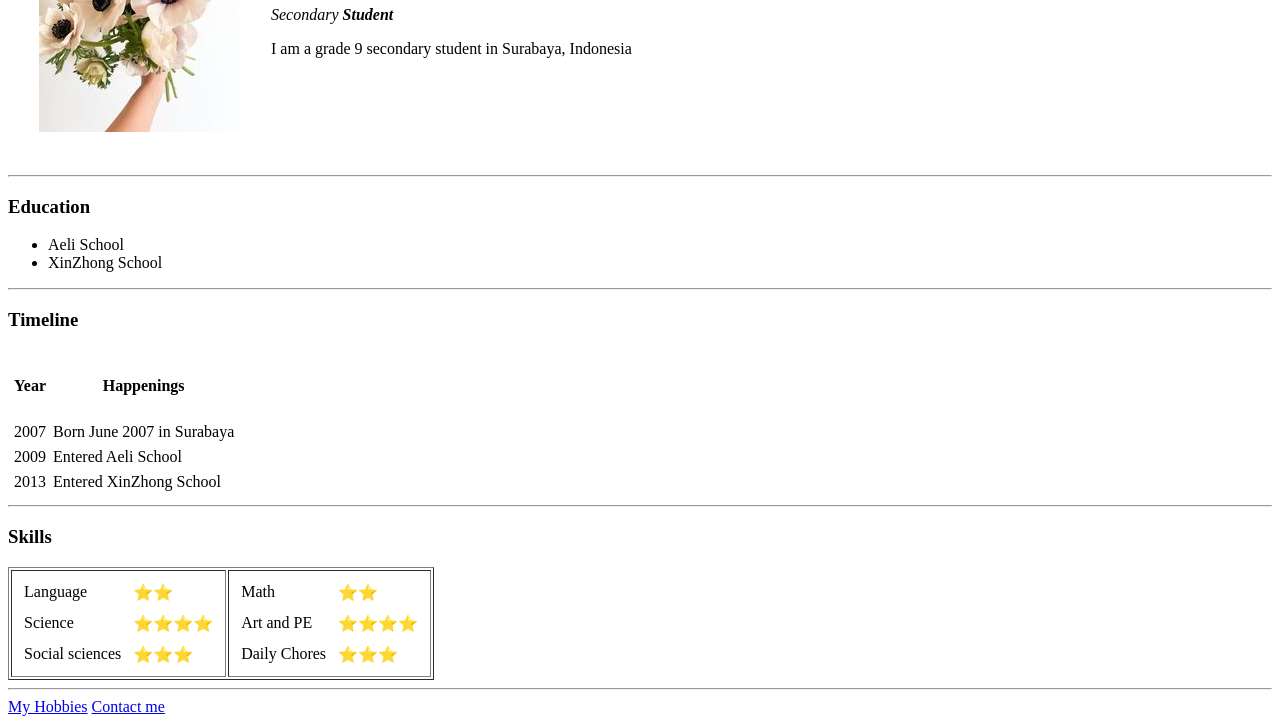
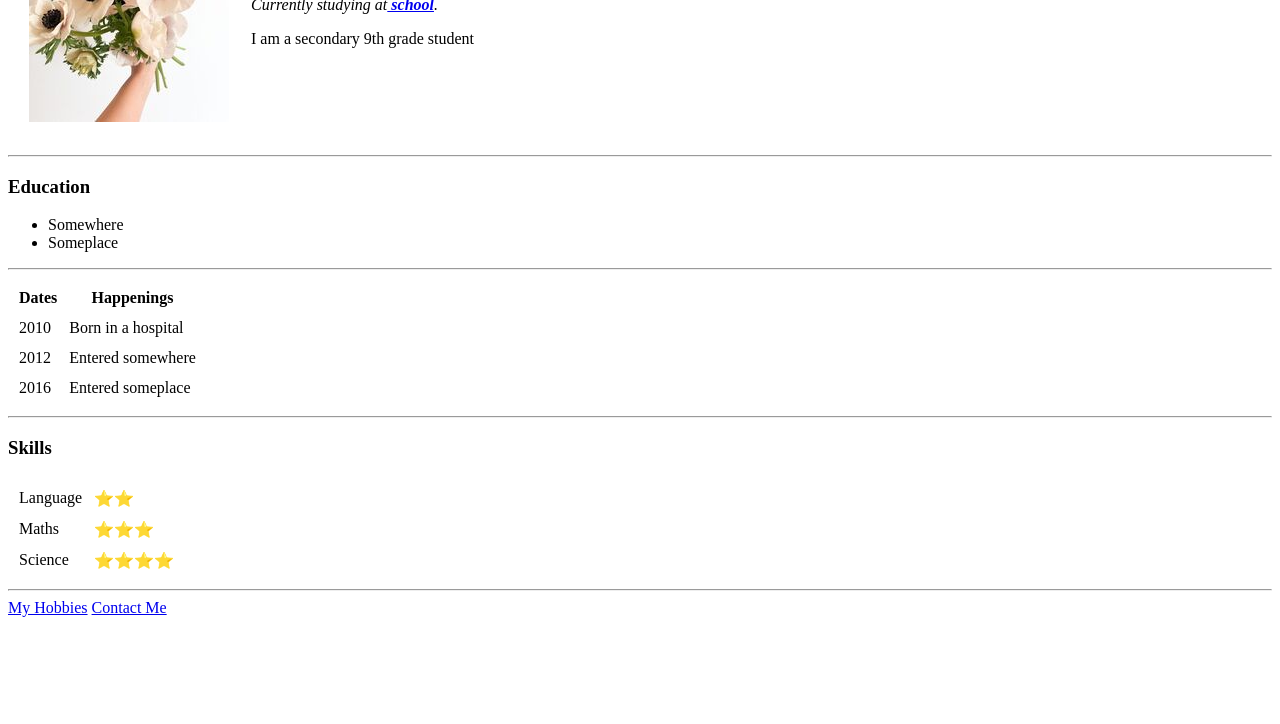
Before and after one commit to Naiveit707111/cv, a plain HTML site: page index.html in a window 1280 px wide. Shown: the part 174-898 px from the top of the page. After the commit the page ends 800 px from the top, so only its background shows below. Drawn offline with Linux system fonts and the light colour scheme.

Commit message:
Change text

```diff
--- a/index.html
+++ b/index.html
@@ -1,89 +1,67 @@
 <!DOCTYPE html>
-<html lang="en" dir="ltr">
-
+<html>
   <head>
     <meta charset="utf-8">
     <title>Tivi's Personal Site</title>
+    <link rel="stylesheet" href="css/styles.css">
   </head>
 
   <body>
-  <table cellspacing="30">
+    <table cellspacing="20">
       <tr>
-      <td><img src="image1.jpg" alt="live laugh love.jpg"></td>
-      <td><h1>Vivian</h1>
-      <p><em>Secondary <strong>Student</strong> </em></p>
-      <p>I am a grade 9 secondary student in Surabaya, Indonesia</p></td>
+        <td><img src="image1.jpg" alt="tivi's profile picture"></td>
+        <td><h1>Tivi</h1>
+        <p><em>Currently studying at<strong><a href="https://ichef.bbci.co.uk/news/976/cpsprodpb/6693/production/_111995262_gettyimages-1139930327.jpg"> school</a></strong>.</em></p>
+        <p>I am a secondary 9th grade student</p></td>
       </tr>
     </table>
     <hr>
     <h3>Education</h3>
     <ul>
-    <li>Aeli School</li>
-    <li>XinZhong School</li>
+      <li>Somewhere</li>
+      <li>Someplace</li>
     </ul>
     <hr>
-  <h3>Timeline</h3>
-  <table cellspacing="5">
+    <table cellspacing="10">
       <thead>
         <tr>
-        <th><h4>Year</h4></th>
-        <th><h4>Happenings</h4></th>
+          <th>Dates</th>
+          <th>Happenings</th>
         </tr>
       </thead>
+      <tbody>
         <tr>
-      <td>2007</td>
-      <td>Born June 2007 in Surabaya</td>
+          <td>2010</td>
+          <td>Born in a hospital</td>
         </tr>
         <tr>
-      <td>2009</td>
-      <td>Entered Aeli School</td>
+          <td>2012</td>
+          <td>Entered somewhere</td>
         </tr>
         <tr>
-      <td>2013</td>
-      <td>Entered XinZhong School</td>
+          <td>2016</td>
+          <td>Entered someplace</td>
         </tr>
+      </tbody>
     </table>
     <hr>
     <h3>Skills</h3>
-  <table border="1">
-    <tr>
-      <td>
     <table cellspacing="10">
       <tr>
         <td>Language</td>
-            <td>⭐⭐</td>
+        <td>⭐️⭐️</td>
+      </tr>
+      <tr>
+        <td>Maths</td>
+        <td>⭐️⭐️⭐️</td>
       </tr>
       <tr>
         <td>Science</td>
-            <td>⭐⭐⭐⭐</td>
-          </tr>
-          <tr>
-            <td>Social sciences</td>
-            <td>⭐⭐⭐</td>
-          </tr>
-        </table>
-      </td>
-      <td>
-        <table cellspacing="10">
-          <tr>
-            <td>Math</td>
-            <td>⭐⭐</td>
-          </tr>
-          <tr>
-            <td>Art and PE</td>
-            <td>⭐⭐⭐⭐</td>
-          </tr>
-          <tr>
-            <td>Daily Chores</td>
-            <td>⭐⭐⭐</td>
-          </tr>
-        </table>
-      </td>
+        <td>⭐️⭐️⭐️⭐️</td>
       </tr>
     </table>
     <hr>
     <a href="Hobbies.html">My Hobbies</a>
-  <a href="Contact.html">Contact me</a>
+    <a href="Contact.html">Contact Me</a>
   </body>
-
 </html>
```
Lines whose indentation alone changed are shown as unchanged.
